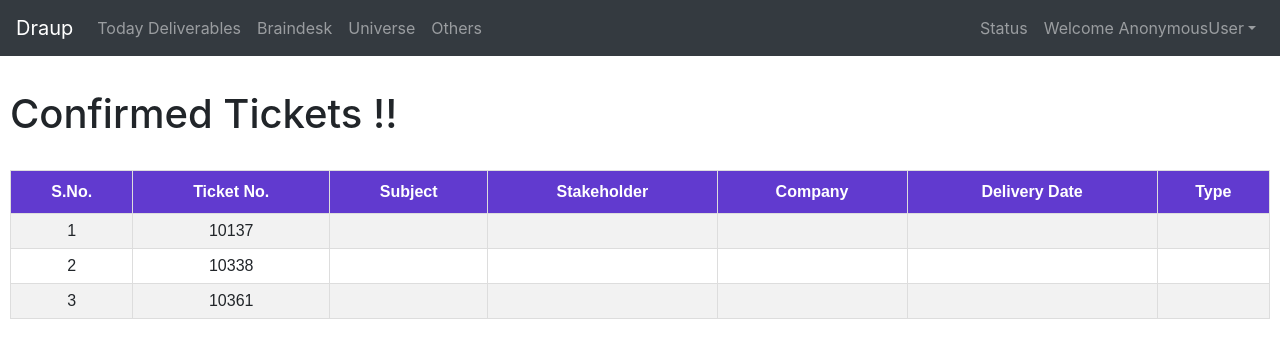
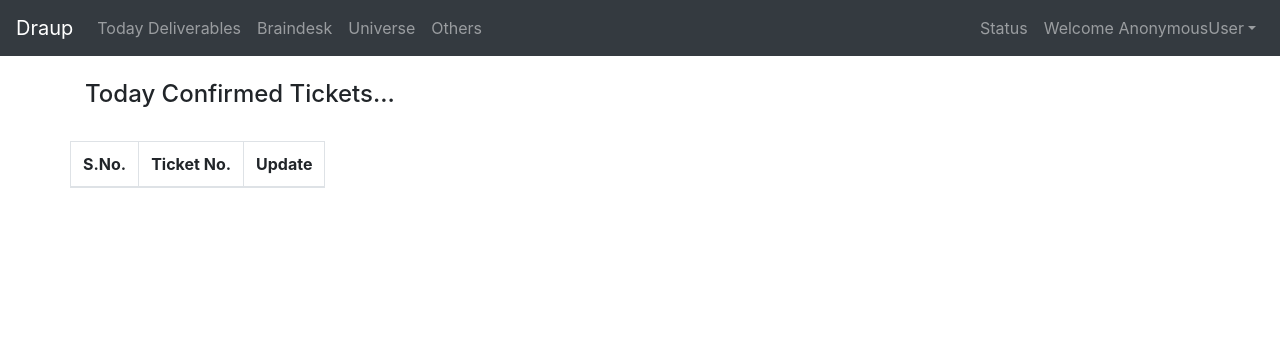
Before and after one commit to intriguingdespot/email_notifications, a Django app: page /home/sales/status in a window 1280 px wide. Shown: the top 358 px of the page. Run offline with Django 3.2, Linux system fonts and the light colour scheme; data comes from the database, SQL or seed files in the repository; both versions use the stored data as it was after the commit; lists and menus that the app fills with data are empty; parts of the project's set-up code (start-up, migrations or seed data) failed here and were passed over; some libraries are stand-ins or nearby versions.

Commit message:
Intital Commit

```diff
--- a/email_notifications/email_notifications/__init__.py
+++ b/email_notifications/email_notifications/__init__.py
@@ -0,0 +1,4 @@
+from __future__ import absolute_import,unicode_literals
+from .celery import app as celery_app
+
+__all__ = ('celery_app',)
--- a/email_notifications/email_notifications/settings.py
+++ b/email_notifications/email_notifications/settings.py
@@ -38,6 +38,8 @@ INSTALLED_APPS = [
     'django.contrib.messages',
     'django.contrib.staticfiles',
     'notifications',
+    'django_celery_results',
+    'django_celery_beat',
 ]
 
 MIDDLEWARE = [
@@ -133,3 +135,6 @@ STATIC_URL = '/static/'
 STATICFILES_DIRS = [
     os.path.join(BASE_DIR,'static')
 ]
+
+CELERY_RESULT_BACKEND = 'django-db'
+CELERY_CACHE_BACKEND = 'django-cache'
--- a/email_notifications/notifications/models.py
+++ b/email_notifications/notifications/models.py
@@ -1,6 +1,7 @@
 from django.db import models
 from django.contrib.auth.models import User
 from django.utils import timezone
+from datetime import date,datetime
 # Create your models here.
 
 class Ticket(models.Model):
@@ -24,3 +25,7 @@ class Ticket(models.Model):
 class Confirmed_Ticket(models.Model):
     Ticket_ID = models.IntegerField(unique=True)
     Created_time = models.DateTimeField()
+    updated_time = models.DateField(default=date.today())
+
+    def __str__(self):
+        return str(self.Ticket_ID)
--- a/email_notifications/notifications/templates/notifications/notification.html
+++ b/email_notifications/notifications/templates/notifications/notification.html
@@ -145,7 +145,7 @@
                   <form method="post" enctype="multipart/form-data">
                     <br>
                     <br>
-                    <br><a class="btn btn-primary" href="http://127.0.0.1:8000/home/{{url}}/">Refresh this Table</a>
+                    <br><a class="btn btn-primary" href="http://127.0.0.1:8000/home/{{url}}/">Submit your response</a>
                   </form>
                 </td>
               </tr>
--- a/email_notifications/notifications/templates/notifications/status.html
+++ b/email_notifications/notifications/templates/notifications/status.html
@@ -1,32 +1,47 @@
 <title>Draup-Remainders</title>
 {% extends 'notifications/base.html' %}
+<style media="screen">
+  .container {
+padding: 2rem 0rem;
+}
 
+h4 {
+margin: 2rem 0rem 1rem;
+}
+
+.table-image {
+td, th {
+vertical-align: middle;
+}
+}
+</style>
 {% block body_block %}
-<div class="tab">
+
+<div class="container">
   <br>
-  <h1>Confirmed Tickets !!</h1>
+  <h4>Today Confirmed Tickets...</h4>
+<div class="row">
+<div>
+<table class="table table-bordered">
   <br>
-    <table id="customers">
+  <thead>
     <tr>
-      <th style="text-align:center">S.No.</th>
-      <th style="text-align:center">Ticket No.</th>
-      <th style="text-align:center">Subject</th>
-      <th style="text-align:center">Stakeholder</th>
-      <th style="text-align:center">Company</th>
-      <th style="text-align:center">Delivery Date</th>
-      <th style="text-align:center">Type</th>
+      <th scope="col">S.No.</th>
+      <th  scope="col">Ticket No.</th>
+      <th  scope="col">Update</th>
     </tr>
-    {% for entry in Ticket %}
+  </thead>
+  {% for entry in Ticket %}
+  <tbody>
     <tr>
-      <td style="text-align:center">{{forloop.counter}}</td>
+      <td  style="text-align:center">{{forloop.counter}}</td>
       <td  style="text-align:center">{{entry.Ticket_ID}}</td>
-      <td>{{entry.Subject}}</td>
-      <td>{{entry.Full_name}}</td>
-      <td>{{entry.Company_Name}}</td>
-      <td style="text-align:center">{{entry.Estimated_Delivery_Date}}</td>
-      <td>{{entry.Type}}</td>
+      <td  style="text-align:center"><input onclick="return confirm('Are you sure do you want to continue ?');" class="btn btn-primary" type="submit" value="Update Status"></td>
     </tr>
     {% endfor %}
-  </table>
+  </tbody>
+</table>
+</div>
+</div>
 </div>
 {% endblock %}
--- a/email_notifications/notifications/templates/notifications/thankyou.html
+++ b/email_notifications/notifications/templates/notifications/thankyou.html
@@ -1,8 +1,10 @@
 <!DOCTYPE html>
+{% load static %}
 <html lang="en" dir="ltr">
   <head>
     <meta charset="utf-8">
-    <title></title>
+    <title>Draup-Remainders</title>
+    <link rel = "icon" href ="{% static '/images/title-logo.ico' %}">
     <link rel="stylesheet" href="https://stackpath.bootstrapcdn.com/bootstrap/4.1.3/css/bootstrap.min.css"
     integrity="sha384-MCw98/SFnGE8fJT3GXwEOngsV7Zt27NXFoaoApmYm81iuXoPkFOJwJ8ERdknLPMO" crossorigin="anonymous">
   </head>
@@ -15,7 +17,7 @@
     Having concern? <a href="">Contact us</a>
   </p>
   <p class="lead">
-    <a class="btn btn-primary btn-sm" href="" role="button">Continue to homepage</a>
+    <a class="btn btn-primary btn-sm" href="https://outlook.office365.com/mail/inbox" role="button">Continue</a>
   </p>
 </div>
   </body>
--- a/email_notifications/notifications/templates/notifications/universe_confirm.html
+++ b/email_notifications/notifications/templates/notifications/universe_confirm.html
@@ -34,7 +34,7 @@ h4 {
     <table class="table table-bordered">
       <thead>
         <tr>
-          <th scope="col">S.No.</th>
+          <th scope="col">Check Box</th>
           <th  scope="col">Ticket No.</th>
           <th  scope="col">Subject</th>
           <th  scope="col">Stakeholder</th>
--- a/email_notifications/notifications/views.py
+++ b/email_notifications/notifications/views.py
@@ -11,6 +11,8 @@ from django.contrib.auth.decorators import login_required
 from .models import Ticket,Confirmed_Ticket
 from datetime import date,datetime
 from django.utils import timezone
+
+from django.db import IntegrityError
 
 
 import csv , io
@@ -64,10 +66,11 @@ def salesremainder(request):
 
 @login_required(login_url = 'login_user')
 def braindesk(request):
+    lis=['Braindesk Report Refresh Request','Braindesk Request']
     if request.method == "POST":
         today=str(date.today())
-        tickets = Ticket.objects.filter(Estimated_Delivery_Date__icontains=today,Type__icontains="Braindesk Request")
-        tick_dict = {'Ticket':tickets,'name':"Braindesk Team,","url":"braindesk-deliverables"}
+        tickets = Ticket.objects.filter(Estimated_Delivery_Date__icontains=today,Type__icontains='Braindesk Request')
+        tick_dict = {'Ticket':tickets,'name':"Braindesk Team","url":"braindesk-deliverables"}
         #send_mail(
         #'You have Deliverable Today !!!',
         #"Good Eve !!!",
@@ -75,7 +78,7 @@ def braindesk(request):
         #['kesavan.ramalingam@draup.com'],
         #fail_silently=False)
         #print("mail sent sucess fully")
-        html_content = render_to_string("notifications/notification.html",context=tick_dict)
+        html_content = render_to_string("notifications/notification1.html",context=tick_dict)
         text_content = strip_tags(html_content)
         email = EmailMultiAlternatives(
         "You have a Deliverable !!",
@@ -89,7 +92,7 @@ def braindesk(request):
         return salesremainder(request)
     else:
         today=str(date.today())
-        tickets = Ticket.objects.filter(Estimated_Delivery_Date__icontains=today,Type__icontains="Braindesk Request")
+        tickets = Ticket.objects.filter(Estimated_Delivery_Date__icontains=today,Type__in=lis)
         tick_dict = {'Ticket':tickets}
         return render(request,'notifications/braindesk_deliverables.html',context=tick_dict)
 
@@ -121,7 +124,7 @@ def universe(request):
 def others(request):
     if request.method == "POST":
         today=str(date.today())
-        tickets = Ticket.objects.filter(Estimated_Delivery_Date__icontains=today).exclude(Type__icontains = 'Universe Account Addition Request').exclude(Type__icontains="Braindesk Request")
+        tickets = Ticket.objects.filter(Estimated_Delivery_Date__icontains=today).exclude(Type__icontains = 'Universe Account Addition Request').exclude(Type__icontains="Braindesk Request").exclude(Type__icontains="Braindesk Report Refresh Request")
         tick_dict = {'Ticket':tickets,'name':"Team,"}
         html_content = render_to_string("notifications/notification.html",context=tick_dict)
         text_content = strip_tags(html_content)
@@ -137,16 +140,20 @@ def others(request):
         return salesremainder(request)
     else:
         today=str(date.today())
-        tickets = Ticket.objects.filter(Estimated_Delivery_Date__icontains=today).exclude(Type__icontains = 'Universe Account Addition Request').exclude(Type__icontains="Braindesk Request")
+        tickets = Ticket.objects.filter(Estimated_Delivery_Date__icontains=today).exclude(Type__icontains = 'Universe Account Addition Request').exclude(Type__icontains="Braindesk Request").exclude(Type__icontains="Braindesk Report Refresh Request")
         tick_dict = {'Ticket':tickets}
         return render(request,'notifications/others_deliverables.html',context=tick_dict)
 
 def braindesk_confirm(request):
     if request.method == "POST":
         some_var = request.POST.getlist('Ticket_ID')
-        for i in some_var:
-            Confirmed_Ticket.objects.update_or_create(Ticket_ID=i,Created_time=timezone.now())
+        try:
+            for i in some_var:
+                Confirmed_Ticket.objects.update_or_create(Ticket_ID=i,Created_time=timezone.now())
+        except IntegrityError:
+                return HttpResponse("This ticket is already confirmed !!!")
         return thankyou(request)
+
     else:
         today=str(date.today())
         tickets = Ticket.objects.filter(Estimated_Delivery_Date__icontains=today,Type__icontains="Braindesk Request")
@@ -158,10 +165,11 @@ def universe_confirm(request):
         some_var = request.POST.getlist('Ticket_ID')
         for i in some_var:
             Confirmed_Ticket.objects.update_or_create(Ticket_ID=i,Created_time=timezone.now())
-        return thankyou(request)
+            return thankyou(request)
+
     else:
         today=str(date.today())
-        tickets = Ticket.objects.filter(Estimated_Delivery_Date__icontains=today,Type__icontains = 'Universe Account Addition Request')
+        tickets = Ticket.objects.filter(Estimated_Delivery_Date__icontains=today,Type__icontains="Universe Account Addition Request")
         tick_dict = {'Ticket':tickets}
         return render(request,'notifications/universe_confirm.html',context=tick_dict)
 
@@ -169,9 +177,11 @@ def status(request):
     #d = datetime.now()
     #print(d)
     #print(d.date())
-    Confirmed_Tickets = Confirmed_Ticket.objects.all()
+    Confirmed_Tickets = Confirmed_Ticket.objects.filter(updated_time__icontains=date.today())
     tick_dict = {'Ticket':Confirmed_Tickets}
     return render(request,'notifications/status.html',context=tick_dict)
+
+
 
 @login_required(login_url = 'login_user')
 def upload(request):
```
Also changed, not shown: email_notifications/email_notifications/celery.py (added, +33 -0 lines), email_notifications/notifications/tasks.py (added, +56 -0 lines), email_notifications/notifications/templates/notifications/notification1.html (added, +69 -0 lines), email_notifications/requirements.txt (+18 -0 lines), email_notifications/db.sqlite3, email_notifications/notifications/migrations/0047_confirmed_ticket_updated_time.py (added), 3 other files.
